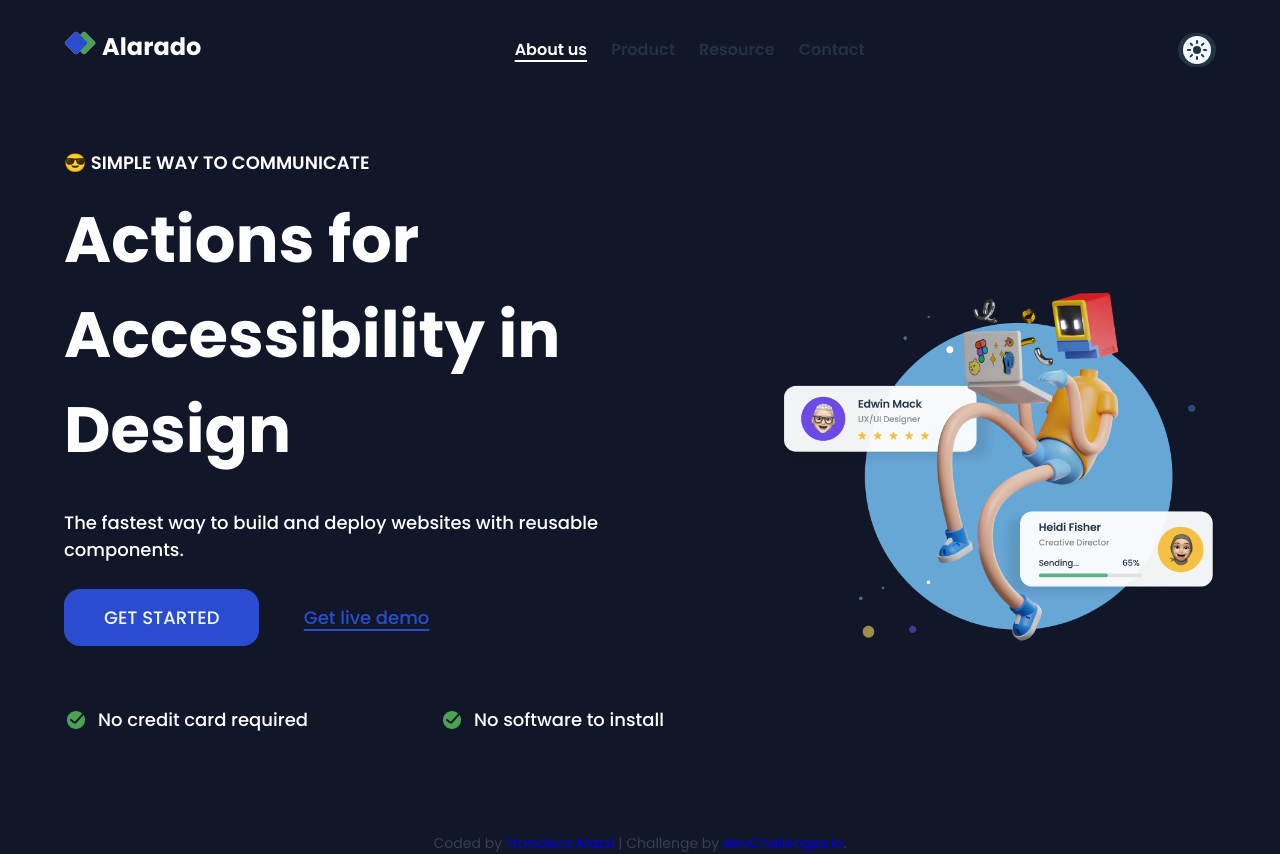
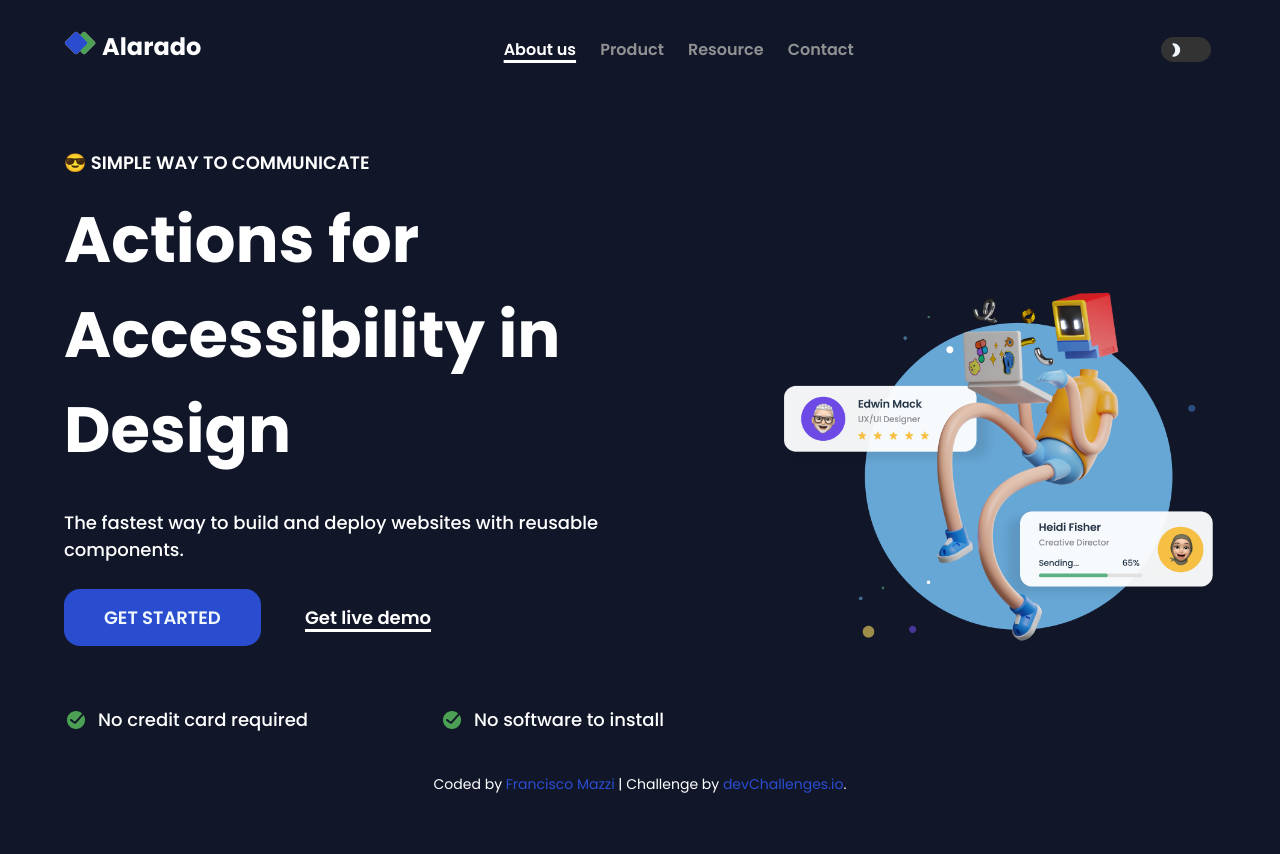
Before and after one commit to franmazzi1/Simple-Homepage---Alarado, a plain HTML site: page index.html in a window 1280 px wide. Both pictures are taken after a click on the button 1181 px from the left and 50 px from the top of the page. After the commit the page ends 800 px from the top, so only its background shows below. Drawn offline with Linux system fonts and the light colour scheme.

Commit message:
bug fixed of dark mode

```diff
--- a/index.html
+++ b/index.html
@@ -27,8 +27,10 @@
           </ul>
         </div>
         <button id="toggle-mode">
-          <img src="resources/Moon_fill_light.svg" id="moon">
-          <img src="resources/Sun_fill.svg" id="sun">
+          <div class="switch">
+            <img src="resources/Moon_fill_light.svg" id="moon">
+            <img src="resources/Sun_fill.svg" id="sun">
+          </div>
         </button>
     </nav>
 
--- a/script.js
+++ b/script.js
@@ -10,11 +10,5 @@ toggleButton.addEventListener('click', () => {
     const sun = document.getElementById('sun');
 
 
-    if (body.classList.contains('dark-mode')) {
-        moon.style.display = 'none';
-        sun.style.display = 'block';
-    } else {
-        moon.style.display = 'block';
-        sun.style.display = 'none';
-    }
+
 });
--- a/style.css
+++ b/style.css
@@ -47,25 +47,65 @@ nav{
     color: #2A4DD0;
     text-decoration: underline;
 
-    text-decoration-thickness: 2px;
+    text-decoration-thickness: 3px;
     text-underline-offset: 5px;
 }
+.tabs a:hover{
+    color: black ;
+}
+#toggle-mode {
+    position: relative;
+    padding: 5px;
+    border: none;
+    background-color: transparent;
+    cursor: pointer;
+}
 
-#toggle-mode {
-    padding: 3px 5px;
-    border: none;
-    background-color: #223344;
-    cursor: pointer;
-    border-radius: 20px;
+.switch {
+    position: relative;
+    width: 50px;
+    height: 25px;
+    background-color: #E0E0E0;
+    border-radius: 25px;
+    transition: background-color 0.5s ease;
 }
-#sun{
+
+.switch img {
+    position: absolute;
+    width: 20px;
+    height: 20px;
+    top: 50%;
+    transform: translateY(-50%);
+    transition: left 0.5s ease, right 0.5s ease, opacity 0.5s ease;
     border-radius: 50%;
-    padding: 2px;
-    background-color: #F2F9FE;
 }
-#moon{
-    border-radius: 50%;
-    padding: 2px;
+
+#moon {
+    left: 25px;
+    opacity: 0;
+}
+
+#sun {
+    left: 5px;
+    opacity: 1;
+}
+
+body.dark-mode #toggle-mode .switch {
+    background-color: #333;
+}
+
+body.dark-mode #toggle-mode .switch img {
+    transform: translateY(-50%) rotate(180deg);
+}
+
+body.dark-mode #toggle-mode #moon {
+    left: 5px;
+    opacity: 1;
+}
+
+body.dark-mode #toggle-mode #sun {
+    left: 25px;
+    opacity: 0;
 }
 
 
@@ -109,7 +149,7 @@ main{
     padding: 15px 40px;
     font-family: 'Poppins';
     font-size: 1.125rem;
-    font-weight: 500;
+    font-weight: 600;
 }
 .buttons button:nth-child(1){
     color: #F2F9FE;
@@ -120,7 +160,7 @@ main{
 .buttons button:nth-child(2){
     color: #2A4DD0;
     text-decoration: underline;
-    text-decoration-thickness: 2px;
+    text-decoration-thickness: 3px;
     text-underline-offset: 5px;
 }
 .no-required{
@@ -154,15 +194,20 @@ main{
 
 
 .author-info {
+    position: fixed;
+    bottom: 5px;
+    left: 0;
+    width: 100%;
     font-size: 14px;
     text-align: center;
     margin-top: 16px;
-    color: rgb(55, 65, 81);
 }
 
 .author-info a {
+    color: #2A4DD0;
     text-decoration: none;
 }
+
 
 
 
@@ -174,19 +219,15 @@ body.dark-mode {
     background-color: #111729;
     color: #FFFFFF;
 }
-body.darkmode .tabs a, .tabs .actual-page a {
-    color: #FFFFFF;  /* Asegurarnos de que los enlaces también sean visibles */
+body.dark-mode .tabs a{
+    color: #909193;
 }
-
-#toggle-mode.dark-mode {
-    background-color: #FFFFFF;
+body.dark-mode .tabs a:hover{
+    color: #fff;
 }
-
-#moon.dark-mode {
+body.dark-mode .tabs .actual-page a{
     color: #FFFFFF;
 }
-
-#sun.dark-mode {
-    background-color: #121212;
+body.dark-mode .first-sect .buttons button:nth-child(2){
     color: #FFFFFF;
 }
```
